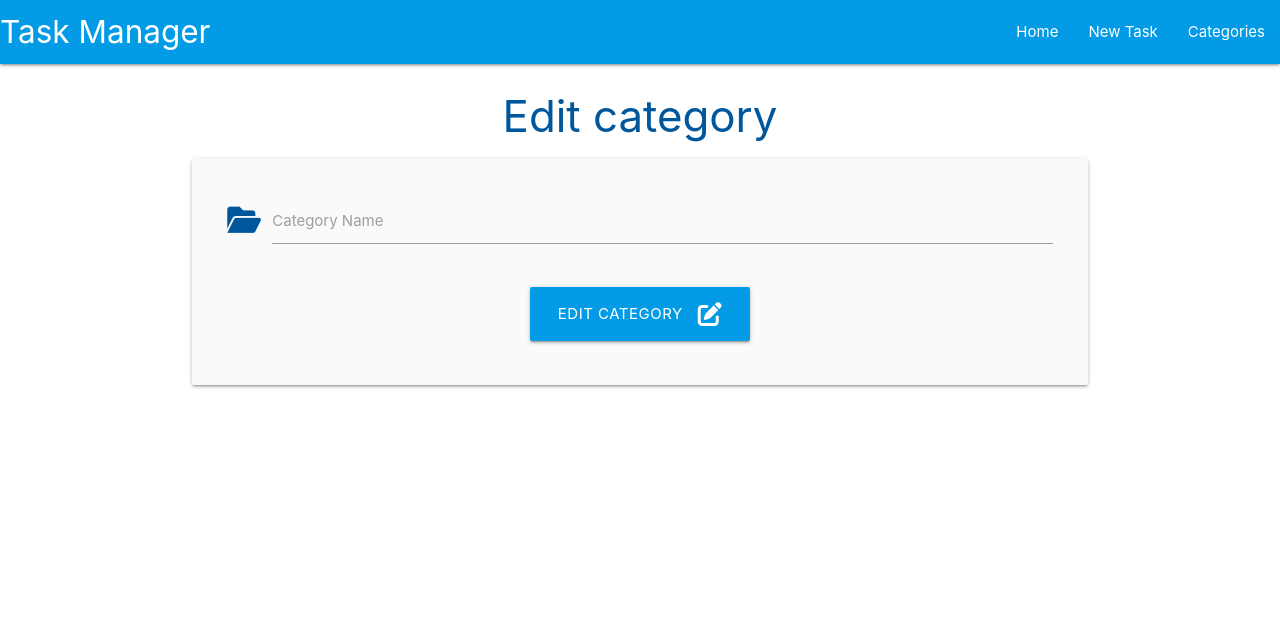
After one commit to TimSchulz1991/flask-sqlalchemy-task-manager, a Flask app: template taskmanager/templates/edit_category.html in a window 1280 px wide. The commit adds this page. Shown: the top 625 px of the page. Run offline with Flask 2, Linux system fonts and the light colour scheme; the template is opened without the code that fills it, so the values that code supplies are empty.

Commit message:
Video 6/7

```diff
--- a/taskmanager/routes.py
+++ b/taskmanager/routes.py
@@ -23,3 +23,7 @@ def add_category():
         db.session.commit()
         return redirect(url_for("categories"))
     return render_template("add_category.html")
+
+@app.route("/edit_category/<int:category_id>", methods=["GET","POST"])
+def edit_category(category_id):
+    return render_template("edit_category.html")
--- a/taskmanager/templates/categories.html
+++ b/taskmanager/templates/categories.html
@@ -20,7 +20,7 @@
 
             </div>
             <div class="card-action">
-                <a href="#" class="btn green accent-4">Edit</a>
+                <a href="{{ url_for('edit_category', category_id=category.id) }}" class="btn green accent-4">Edit</a>
                 <a href="#" class="btn red">Delete</a>
             </div>
         </div>
--- /dev/null
+++ b/taskmanager/templates/edit_category.html
@@ -0,0 +1,27 @@
+{% extends "base.html" %}
+{% block content %}
+
+<h3 class="light-blue-text text-darken-4 center-align">Edit category</h3>
+
+<div class="row card-panel grey lighten-5">
+    <form class="col s12" method="POST" action="{{ url_for('edit_category', category_id=category.id) }}">
+        <!-- category name -->
+        <div class="row">
+            <div class="input-field col s12">
+                <i class="fas fa-folder-open prefix light-blue-text text-darken-4"></i>
+                <input id="category_name" name="category_name" minlength="3" maxlength="25" type="text" class="validate" required>
+                <label for="category_name">Category Name</label>
+            </div>
+        </div>
+        <!-- submit button -->
+        <div class="row">
+            <div class="col s12 center-align">
+                <button type="submit" class="btn-large light-blue darken-1">
+                    Edit Category <i class="fas fa-edit right"></i>
+                </button>
+            </div>
+        </div>
+    </form>
+</div>
+
+{% endblock %}
```
